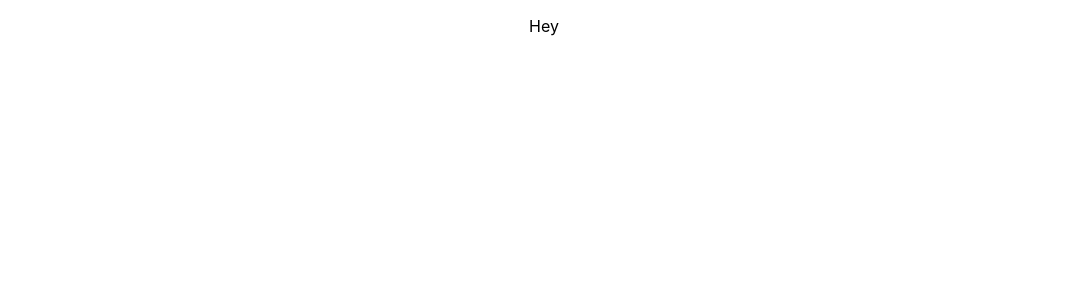
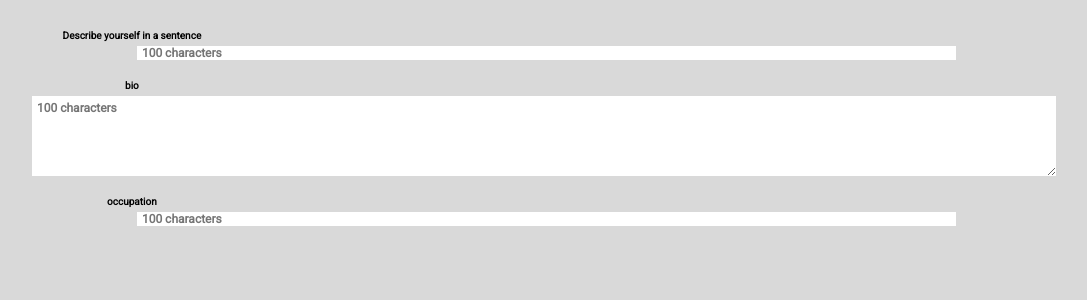
Before and after one commit to WebAhead5/like-minded-frontend, a React (Create React App) app: page /profileInput in a window 1280 px wide. Shown: the top 300 px of the page, without its empty margins (96-1183 px from the left). Built offline with nearby package versions, Linux system fonts and the light colour scheme.

Commit message:
set up most of editProfilePage

```diff
--- a/public/index.html
+++ b/public/index.html
@@ -9,6 +9,7 @@
       name="description"
       content="Web site created using create-react-app"
     />
+    <link href="https://fonts.googleapis.com/css2?family=Roboto&display=swap" rel="stylesheet">
     <link rel="apple-touch-icon" href="%PUBLIC_URL%/logo192.png" />
     <!--
       manifest.json provides metadata used when your web app is installed on a
--- a/src/App.js
+++ b/src/App.js
@@ -17,7 +17,8 @@ import {
 import "./recoil/recoilStates"
 import {RegisterPage} from "./components/pages/registerPage/registerPage";
 import ProfileInputField from "./components/common/profileInputField/profileInputField";
-
+import ProfileGallery from "./components/common/profileGallery/profileGallery"
+import EditProfilePage from "./components/common/editProfilePage/editProfilePage"
 // import {reduce} from 'immer'
 
 
@@ -36,6 +37,14 @@ function App() {
                         <ProfileInputField />
                     </Route>
 
+                    <Route path="/profileGallery">
+                        <ProfileGallery />
+                    </Route>
+
+                    <Route path="/editProfilePage">
+                        <EditProfilePage />
+                    </Route>
+
                     <Route path="/">
                         <Redirect to="/register" />
                     </Route>
--- /dev/null
+++ b/src/components/common/editProfilePage/editProfilePage.js
@@ -0,0 +1,18 @@
+import React from "react";
+// import "./";
+const { useState } = React;
+import ProfileInputField from "../profileInputField/profileInputField";
+import ProfileGallery from "../profileGallery/profileGallery"
+
+function EditProfilePage({ canEdit, onChange, imagesArr }) {
+    // const [content, setContent] = useState("")
+
+    return (
+        <div className="editProfilePage ">
+            <ProfileGallery />
+            <ProfileInputField />
+        </div>
+    );
+}
+
+export default EditProfilePage;
--- /dev/null
+++ b/src/components/common/profileGallery/profileGallery.css
@@ -0,0 +1,47 @@
+div.profileGallery {
+    display: flex;
+    flex-direction: column;
+    justify-content: center;
+    align-items: center;
+    margin-top: 20px;
+}
+
+div.imageContainer {
+    display: flex;
+    align-items: center;
+    justify-content: center;
+    position: relative;
+    height: 150px;
+    width: 150px;
+}
+
+.profileGallery img {
+    border-radius: 50%;
+    height: 100px;
+    width: 100px;
+}
+
+img.mainImage {
+    height: 140px;
+    width: 140px;
+}
+
+div.threeImagesContainer {
+    margin-top: 30px;
+    width: 80%;
+    display: flex;
+    justify-content: space-between;
+}
+
+.threeImagesContainer>.imageContainer{
+    height: 100px;
+    width: 100px;
+}
+
+img.addIcon {
+    height: 30%;
+    width: 30%;
+    position: absolute;
+    right: 6%;
+    bottom: 6%;
+}
--- /dev/null
+++ b/src/components/common/profileGallery/profileGallery.js
@@ -0,0 +1,34 @@
+import React from "react";
+import "./profileGallery.css";
+const { useState } = React;
+
+let url = "https://at-cdn-s01.audiotool.com/2015/08/20/documents/sweet_honey_golden_sunshine_princess/3/cover256x256-722d128a98a54cefb00658ebc74d905e.jpg"
+
+function ProfileGallery({ canEdit, onChange, imagesArr }) {
+    // const [content, setContent] = useState("")
+
+    return (
+        <div className="profileGallery">
+            <div className="imageContainer">
+                <img className="mainImage" src={url} alt="main profile"></img>
+                <img className="addIcon" src={"/images/plus.svg"} alt="add symbol"></img>
+            </div>
+            <div className="threeImagesContainer">
+                <div className="imageContainer">
+                    <img alt="main profile" src={url}></img>
+                    <img className="addIcon" src={"/images/plus.svg"} alt="add symbol"></img>
+                </div>
+                <div className="imageContainer">
+                    <img alt="main profile" src={url}></img>
+                    <img className="addIcon" src={"/images/plus.svg"} alt="add symbol"></img>
+                </div>
+                <div className="imageContainer">
+                    <img alt="main profile" src={url}></img>
+                    <img className="addIcon" src={"/images/plus.svg"} alt="add symbol"></img>
+                </div>
+            </div>
+        </div>
+    );
+}
+
+export default ProfileGallery;
--- a/src/components/common/profileInputField/profileInputField.js
+++ b/src/components/common/profileInputField/profileInputField.js
@@ -9,7 +9,14 @@ function profileInputField({ canEdit, onChange
 
     return (
         <div className='textField' >
-<p>Hey</p>
+            <form>
+                <label for="profileDescription">Describe yourself in a sentence</label>
+                <input type="text" id="profileDescription" name="profileDescription" placeholder="100 characters"></input>
+                <label for="bio">bio</label>
+                <textarea name="bio" cols="30" rows="5" placeholder="100 characters"></textarea>
+                <label for="occupation">occupation</label>
+                <input type="text" id="occupation" name="occupation" placeholder="100 characters"></input>
+            </form>
         </div>
     );
 }
--- a/src/index.css
+++ b/src/index.css
@@ -1,13 +1,105 @@
 body {
   margin: 0;
-  font-family: -apple-system, BlinkMacSystemFont, 'Segoe UI', 'Roboto', 'Oxygen',
-    'Ubuntu', 'Cantarell', 'Fira Sans', 'Droid Sans', 'Helvetica Neue',
-    sans-serif;
+  font-family: -apple-system, BlinkMacSystemFont, 'Segoe UI', 'Roboto', 'Oxygen', 'Ubuntu', 'Cantarell', 'Fira Sans', 'Droid Sans', 'Helvetica Neue', sans-serif;
   -webkit-font-smoothing: antialiased;
   -moz-osx-font-smoothing: grayscale;
+  background: var(--color-background);
+  font-family: Roboto;
+  font-style: normal;
+  font-weight: normal;
+  color: #000000;
+  font-size: 17px;
+  margin: 0;
+  padding: 0;
 }
 
 code {
-  font-family: source-code-pro, Menlo, Monaco, Consolas, 'Courier New',
-    monospace;
+  font-family: source-code-pro, Menlo, Monaco, Consolas, 'Courier New', monospace;
 }
+
+:root {
+  --color-red: #FF533D;
+  --color-navy: #0F1626;
+  --color-background: #D9D9D9;
+}
+
+#root {
+  text-align: center;
+}
+
+form {
+  margin: auto;
+  display: flex;
+  flex-direction: column;
+  align-items: center;
+  justify-content: center;
+  height: content-box;
+  width: 80%;
+  margin-top: 10px;
+}
+
+label {
+  align-self: start;
+  text-align: left;
+  font-weight: bold;
+  width: 100%;
+  font-size: 10px;
+  margin-top: 20px;
+}
+
+input, textarea {
+  width: 100%;
+  margin: 0;
+  padding: 0;
+  box-sizing: border-box;
+  border: 0;
+  margin-top: 5px;
+  font-size: 12px;
+  padding: 5px;
+  font-family: Roboto;
+  font-weight: bold;
+}
+
+textarea {
+
+}
+
+.appname {
+  font-size: 25px;
+  line-height: 29px;
+  text-align: center;
+}
+
+.appmotto {
+  font-size: 18px;
+  line-height: 21px;
+  text-align: center;
+}
+
+button.login {
+  position: absolute;
+  width: 191px;
+  height: 31px;
+  left: 85px;
+  top: 422px;
+  background: var(--color-navy);
+  border-radius: 2px;
+}
+
+button.google {
+  position: absolute;
+  width: 192px;
+  height: 31px;
+  left: 84px;
+  top: 563px;
+  background: var(--color-red);
+  border-radius: 2px;
+}
+
+div.quizalert {
+  position: absolute;
+  width: 332px;
+  height: 51px;
+  left: 15px;
+  top: 429px;
+}
```
Also changed, not shown: public/images/plus.svg (added), src/components/common/editProfilePage/editProfilePage.css (added).
